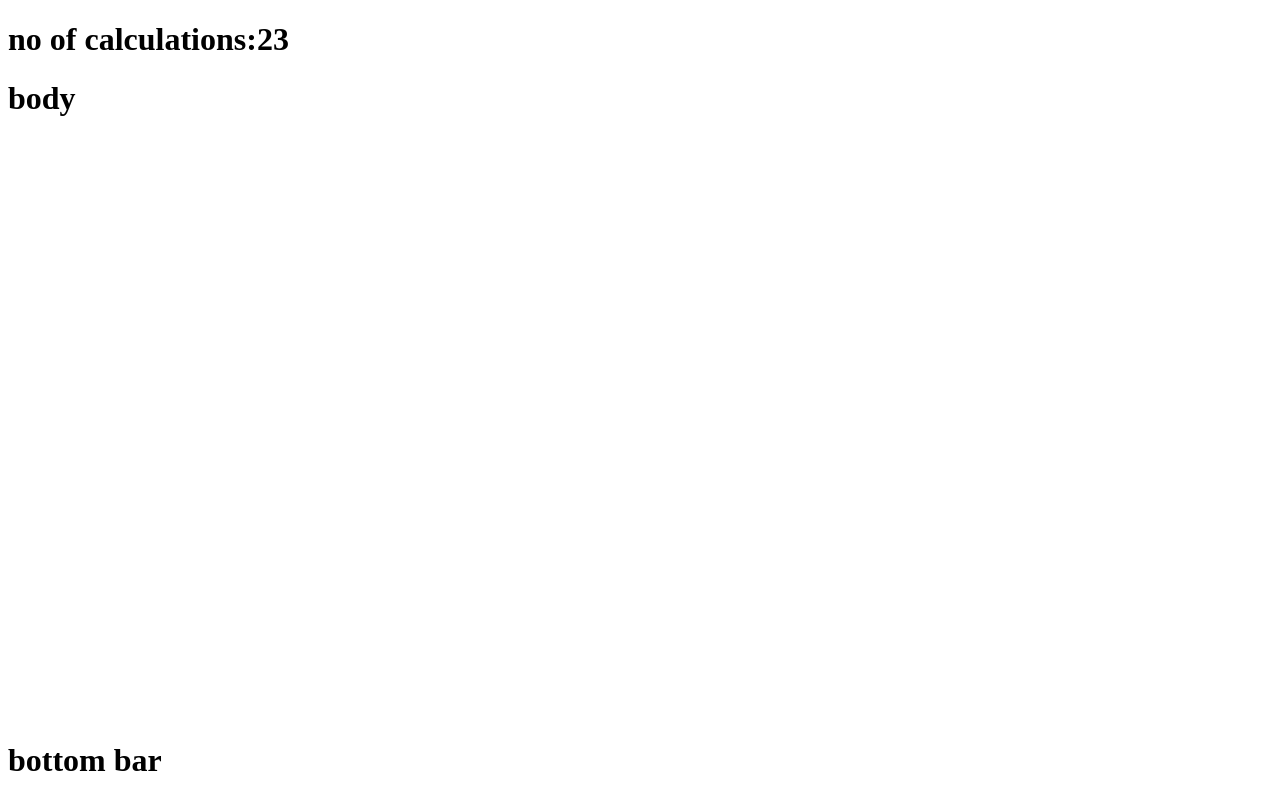
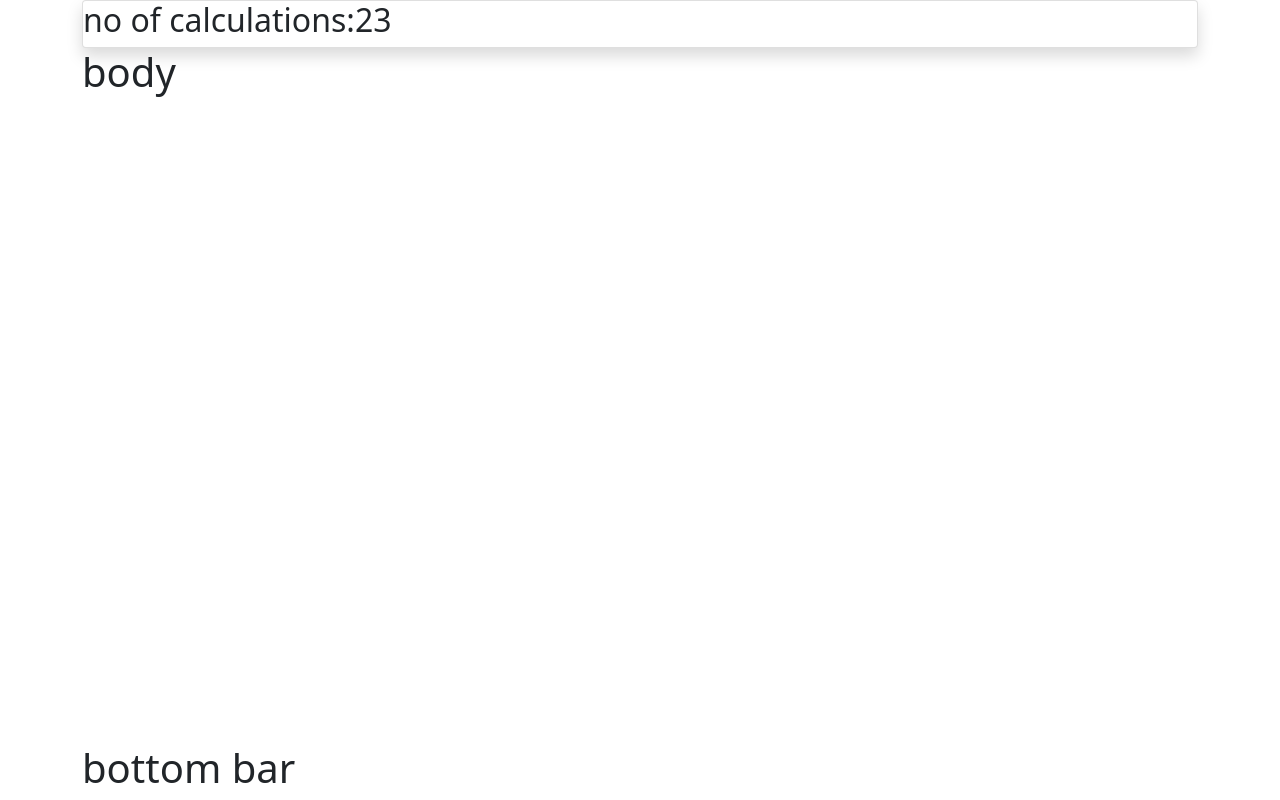
Before and after one commit to saipraneethkeerthi/mycalci, a React (Create React App) app: page / in a window 1280 px wide. Built offline with nearby package versions, Linux system fonts and the light colour scheme.

Commit message:
added header (calculater state 23 in it) with comments

```diff
--- a/package.json
+++ b/package.json
@@ -6,6 +6,7 @@
     "@testing-library/jest-dom": "^5.15.0",
     "@testing-library/react": "^11.2.7",
     "@testing-library/user-event": "^12.8.3",
+    "bootstrap": "^5.1.3",
     "react": "^17.0.2",
     "react-dom": "^17.0.2",
     "react-router-dom": "^5.2.0",
--- a/src/App.js
+++ b/src/App.js
@@ -7,20 +7,12 @@ import BottomBar from "./components/BottomBar"
 function App() {
 
   return (
-    < >
+    <div className="container" >
     <TopBar/>
     <Body/>
     <BottomBar/>
-      {/* <Router>
-        <Switch>
-          <Route exact path="/register" render={()=>PageRender(Signup,'signup')}/>
-          <Route exact path="/login" render={()=>PageRender(Login,'login')}/>
-          <Route exact path="/" render={()=>PageRender(Landing,'landing')}/>
-          <Route exact path="/dashboard" render={()=>PageRender(Dashboard)}/>
-        </Switch>
-      </Router> */}
 
-    </>
+    </div>
   );
 }
 
--- a/src/components/TopBar.js
+++ b/src/components/TopBar.js
@@ -1,11 +1,18 @@
 import React,{useState} from 'react';
-
+/**
+ * @param {*} TopBar it will accept all the props and states
+ * @returns a html tags wihich has a state( count ) in it
+ */
 const Topbar = () => {
+    /**
+     * @param {Integer} count
+     * @param {*} setCount it is used to set state of the count
+     * count is the useState variable which will store the integer value in it
+     */
     const [count,setCount]=useState(23)
-
     return (
-        <div>
-            <h1>no of calculations:{count}</h1>
+        <div className=" card shadow">
+            <h2>no of calculations:{count}</h2>
         </div>
     );
 }
--- a/src/index.js
+++ b/src/index.js
@@ -1,6 +1,7 @@
 import React from 'react';
 import ReactDOM from 'react-dom';
 import App from './App';
+import "bootstrap/dist/css/bootstrap.min.css";
 
 ReactDOM.render(
   <React.StrictMode>
```
Also changed, not shown: 1 other file (tests, documents, lock files or other folders).
